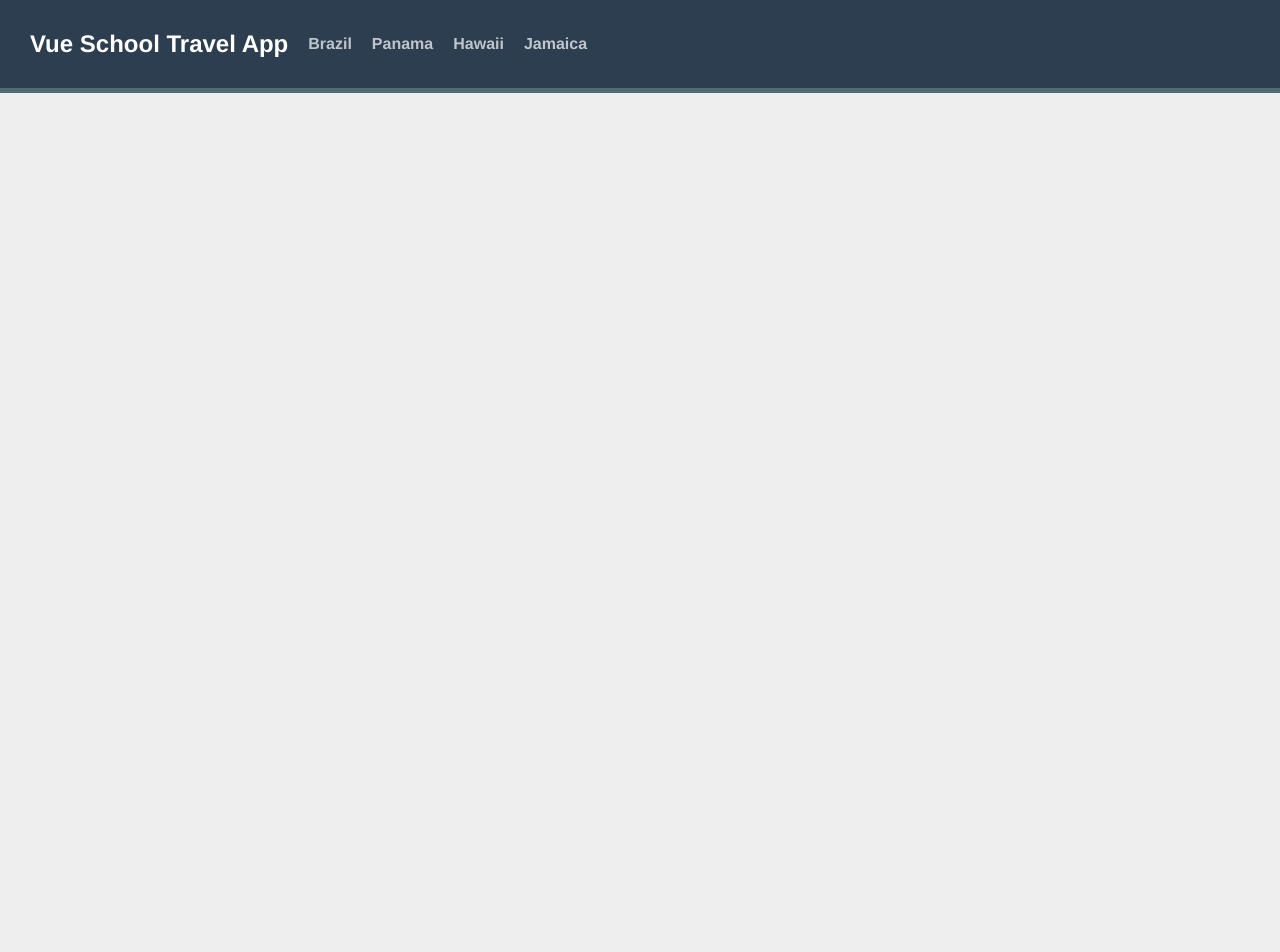
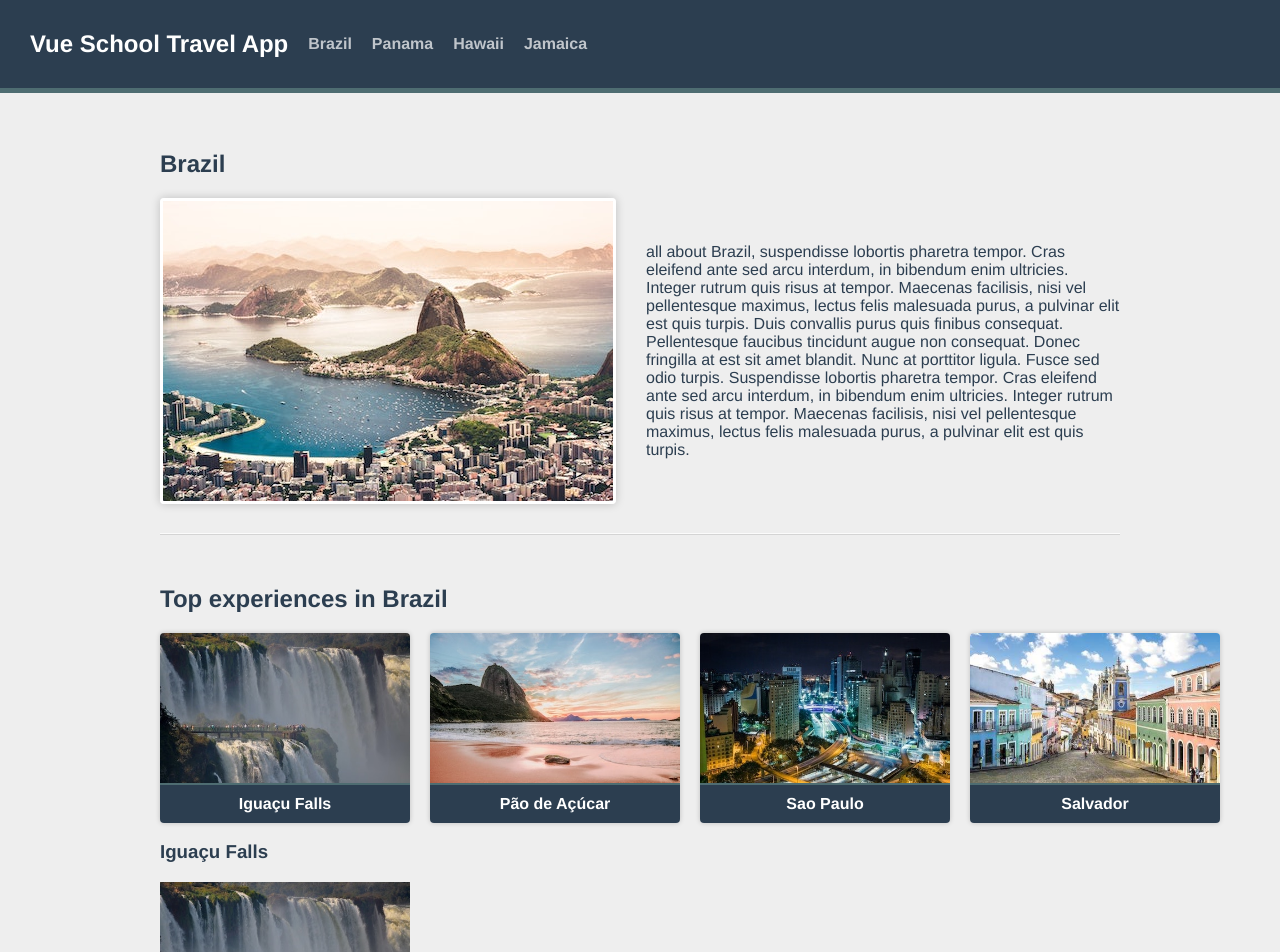
Before and after one commit to CalenArrna/vue-school-travel-app, a Vue app: page /destination/1/1/iguacu-falls in a window 1280 px wide. Shown: the top 952 px of the page. Before the commit the page ends 800 px from the top, so only its background shows below. Built offline with nearby package versions, Linux system fonts and the light colour scheme.

Commit message:
Chapter 2 implemented.

```diff
--- a/package.json
+++ b/package.json
@@ -13,6 +13,8 @@
   },
   "devDependencies": {
     "@vitejs/plugin-vue": "^2.3.3",
+    "eslint": "^8.19.0",
+    "eslint-plugin-vue": "^9.1.1",
     "vite": "^2.9.9"
   }
 }
--- a/src/App.vue
+++ b/src/App.vue
@@ -1,8 +1,8 @@
 <template>
 
-  <TheNavigation/>
+  <TheNavigation />
   <div class="container">
-     <router-view :key="$route.path"></router-view>
+    <router-view></router-view>
   </div>
 </template>
 
@@ -10,6 +10,6 @@
 import TheNavigation from '@/components/TheNavigation.vue';
 
 export default {
-  components: {TheNavigation}
+  components: { TheNavigation }
 }
 </script>
--- /dev/null
+++ b/src/components/ExperienceCard.vue
@@ -0,0 +1,16 @@
+<template>
+    <div class="card">
+        <img :src="`/images/${experience.image}`" :alt="experience.name">
+        <span class="card__text">
+            {{ experience.name }}
+        </span>
+    </div>
+</template>
+
+<script>
+export default {
+    props: {
+        experience: { type: Object, required: true }
+    }
+}
+</script>
--- a/src/router/index.js
+++ b/src/router/index.js
@@ -1,15 +1,29 @@
-import { createRouter, createWebHistory } from 'vue-router';
-import Home from '@/views/Home.vue';
+import { createRouter, createWebHistory } from "vue-router";
+import Home from "@/views/Home.vue";
+import { parse } from "@vue/compiler-dom";
 
 const routes = [
-    {path: '/', name: 'Home', component: Home},
-    {path: '/destination/:id/:slug', name: "destination.show" , component: () => import('@/views/DestinationShow.vue')},
+  { path: "/", name: "Home", component: Home },
+  {
+    path: "/destination/:id/:slug",
+    name: "destination.show",
+    component: () => import("@/views/DestinationShow.vue"),
+    props: (route) => ({ ...route.params, id: parseInt(route.params.id) }),
+    children: [
+      {
+        path: ":experienceSlug",
+        name: "experience.show",
+        component: () => import("@/views/ExperienceShow.vue"),
+        props: (route) => ({ ...route.params, id: parseInt(route.params.id) }),
+      },
+    ],
+  },
 ];
 
 const router = createRouter({
-    history: createWebHistory(),
-    routes,
-    linkActiveClass: 'vue-school-active-link'
+  history: createWebHistory(),
+  routes,
+  linkActiveClass: "vue-school-active-link",
 });
 
 export default router;
--- a/src/views/DestinationShow.vue
+++ b/src/views/DestinationShow.vue
@@ -1,38 +1,38 @@
 <template>
     <section v-if="destination" class="destination">
-        <h1>{{destination.name}}</h1>
+        <h1>{{ destination.name }}</h1>
         <div class="destination-details">
             <img :src="`/images/${destination.image}`" :alt="destination.name">
-            <p>{{destination.description}}</p>
+            <p>{{ destination.description }}</p>
         </div>
+    </section>
+    <section class="experiences">
+        <h2>Top experiences in {{ destination.name }}</h2>
+        <div class="cards">
+            <router-link v-for="experience in destination.experiences" :key="experience.slug"
+                :to="{ name: 'experience.show', params: { experienceSlug: experience.slug } }">
+                <ExperienceCard :experience="experience" />
+            </router-link>
+        </div>
+        <router-view>
+
+        </router-view>
     </section>
 </template>
 
 <script>
 import sourceData from '@/data.json';
+import ExperienceCard from '@/components/ExperienceCard.vue';
+
 export default {
-    data() {
-        return {
-            destination: null
+    components: { ExperienceCard },
+    props: {
+        id: { type: Number, required: true }
+    },
+    computed: {
+        destination() {
+            return sourceData.destinations.find(destination => destination.id === this.id)
         }
-    },
-    computed:{
-        destinationId() {
-            return parseInt(this.$route.params.id)
-        },
-        destination(){
-            return sourceData.destinations.find(destination => destination.id === this.destinationId)
-        }
-    },
-    methods:{
-        async initData() {
-            const response = await fetch(`https://travel-dummy-api.netlify.app/${this.$route.params.slug}`);
-            this.destination = await response.json();
-        }
-    },
-     async created(){
-        this.initData();
-
     }
 
 }
--- /dev/null
+++ b/src/views/ExperienceShow.vue
@@ -0,0 +1,29 @@
+<template>
+    <section>
+        <h1>{{ experience.name }}</h1>
+        <img :src="`/images/${experience.image}`" :alt="experience.name">
+        <p>{{ experience.description }}</p>
+    </section>
+</template>
+<script>
+import sourceData from "@/data.json";
+
+export default {
+    props: {
+        id: { type: Number, required: true },
+        experienceSlug: { type: String, required: true }
+    },
+    computed: {
+        destination() {
+            return sourceData.destinations.find(
+                destination => destination.id === this.id
+            )
+        },
+        experience() {
+            return this.destination.experiences.find(
+                experience => experience.slug === this.experienceSlug
+            )
+        }
+    }
+}
+</script>
```
Also changed, not shown: 1 other file (tests, documents, lock files or other folders).
